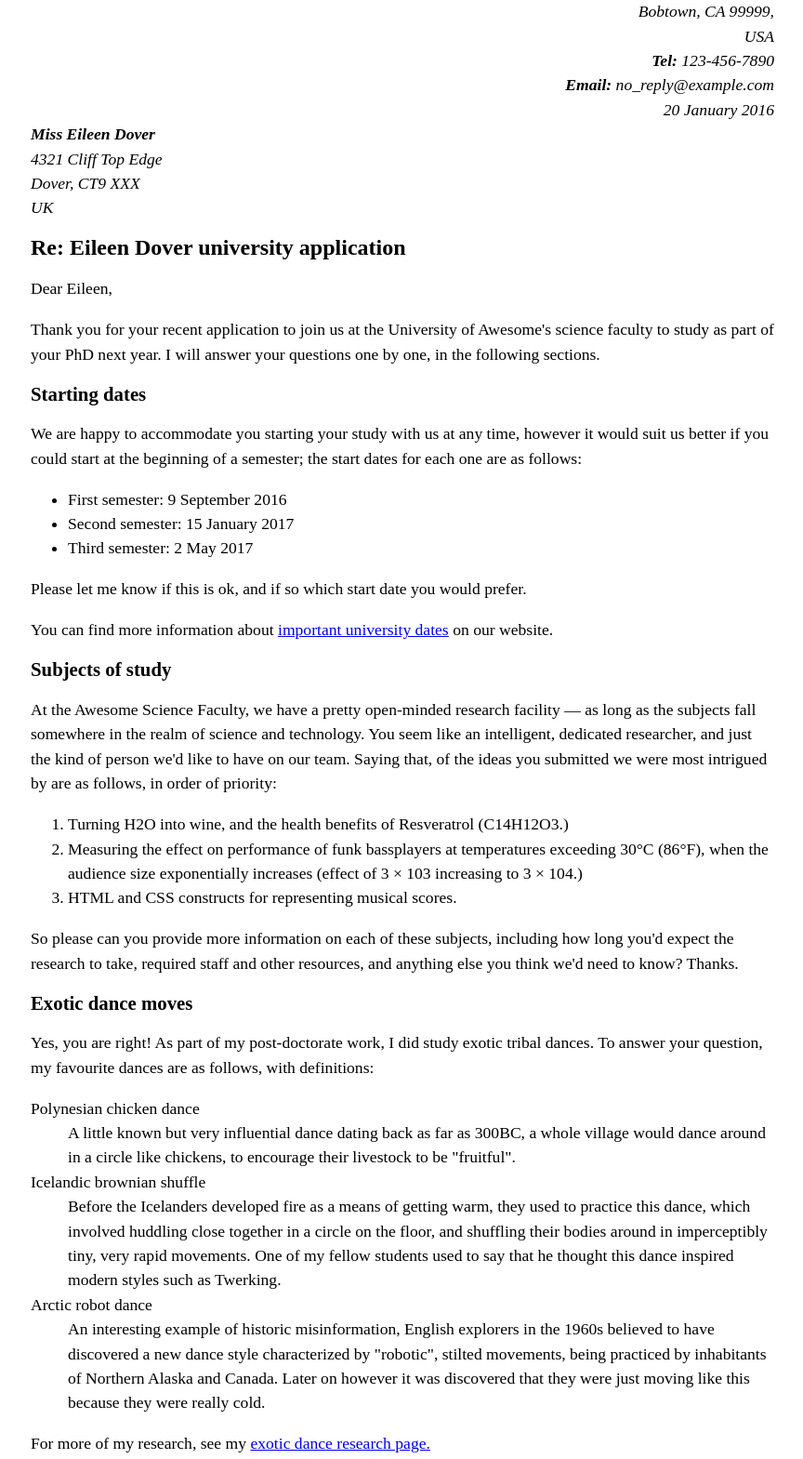
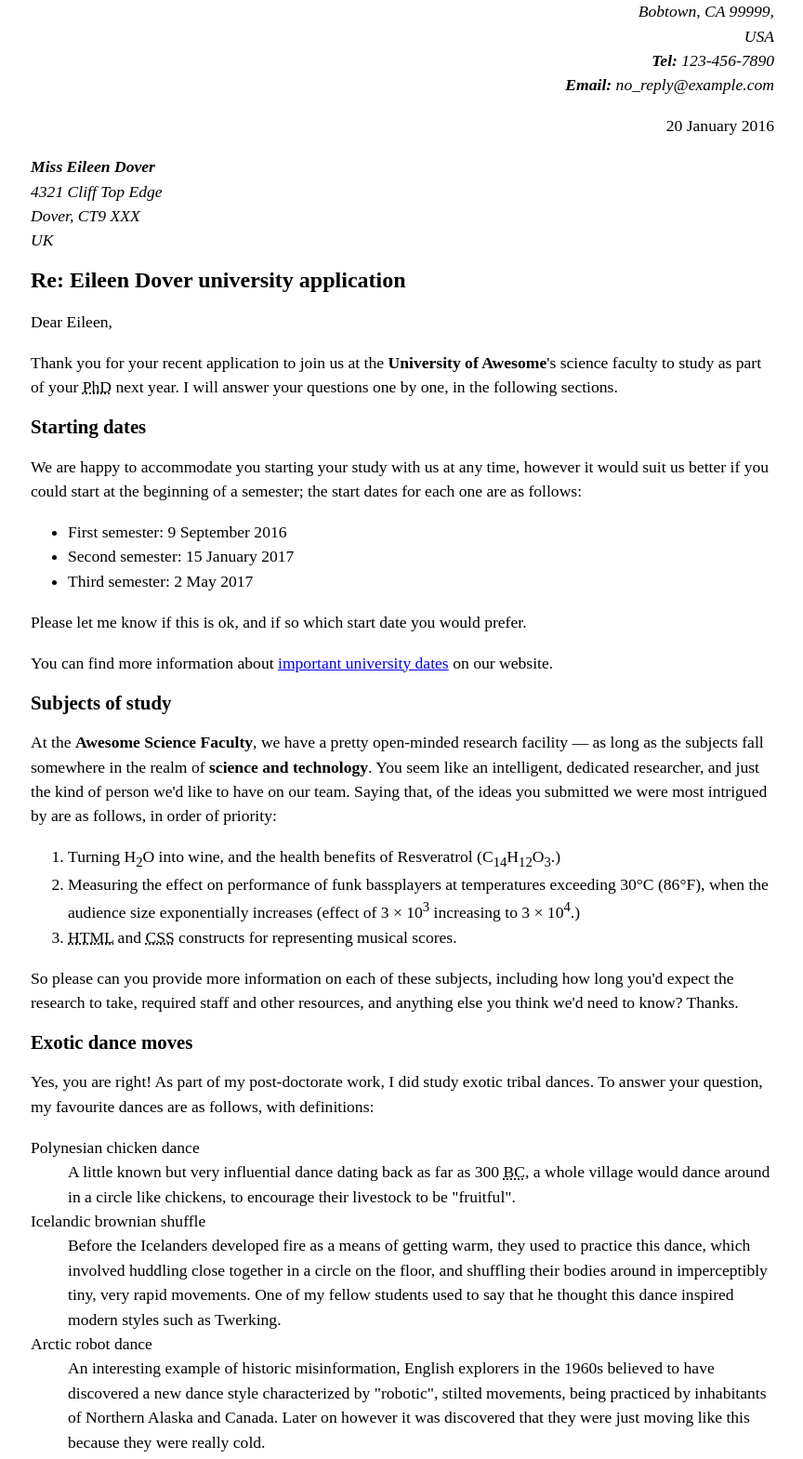
Before and after one commit to ArthurFAmaral95/application-letter, a plain HTML site: page index.html in a window 1280 px wide. Shown: the part 80-1649 px from the top of the page at 93% size, without its empty margins (207-1071 px from the left). Drawn offline with Linux system fonts and the light colour scheme.

Commit message:
final letter commit

```diff
--- a/index.html
+++ b/index.html
@@ -17,10 +17,12 @@
         University of Awesome <br />
         Bobtown, CA 99999, <br />
         USA <br />
-        <b>Tel:</b> 123-456-7890 <br />
-        <b>Email:</b> no_reply@example.com <br />
+        <strong>Tel:</strong> 123-456-7890 <br />
+        <strong>Email:</strong> no_reply@example.com <br />
+      </address>
+      <p class="sender-column">
         <time datetime="2016-01-20">20 January 2016</time>
-      </address>
+      </p>
     </header>
     <main>
       <address>
@@ -32,9 +34,10 @@
       <h1>Re: Eileen Dover university application</h1>
       <p>Dear Eileen,</p>
       <p>
-        Thank you for your recent application to join us at the University of
-        Awesome's science faculty to study as part of your PhD next year. I will
-        answer your questions one by one, in the following sections.
+        Thank you for your recent application to join us at the
+        <strong>University of Awesome</strong>'s science faculty to study as
+        part of your <abbr title="PhD">PhD</abbr> next year. I will answer your
+        questions one by one, in the following sections.
       </p>
       <section>
         <h2>Starting dates</h2>
@@ -44,9 +47,13 @@
           beginning of a semester; the start dates for each one are as follows:
         </p>
         <ul>
-          <li>First semester: 9 September 2016</li>
-          <li>Second semester: 15 January 2017</li>
-          <li>Third semester: 2 May 2017</li>
+          <li>
+            First semester: <time datetime="2016-09-09">9 September 2016</time>
+          </li>
+          <li>
+            Second semester: <time datetime="2017-01-15">15 January 2017</time>
+          </li>
+          <li>Third semester: <time datetime="2017-05-02">2 May 2017</time></li>
         </ul>
         <p>
           Please let me know if this is ok, and if so which start date you would
@@ -54,7 +61,10 @@
         </p>
         <p>
           You can find more information about
-          <a href="http://example.com" target="_blank"
+          <a
+            href="http://example.com"
+            target="_blank"
+            title="Important University dates"
             >important university dates</a
           >
           on our website.
@@ -63,24 +73,29 @@
       <section>
         <h2>Subjects of study</h2>
         <p>
-          At the Awesome Science Faculty, we have a pretty open-minded research
-          facility — as long as the subjects fall somewhere in the realm of
-          science and technology. You seem like an intelligent, dedicated
-          researcher, and just the kind of person we'd like to have on our team.
-          Saying that, of the ideas you submitted we were most intrigued by are
-          as follows, in order of priority:
+          At the <strong>Awesome Science Faculty</strong>, we have a pretty
+          open-minded research facility — as long as the subjects fall somewhere
+          in the realm of <strong>science and technology</strong>. You seem like
+          an intelligent, dedicated researcher, and just the kind of person we'd
+          like to have on our team. Saying that, of the ideas you submitted we
+          were most intrigued by are as follows, in order of priority:
         </p>
         <ol>
           <li>
-            Turning H2O into wine, and the health benefits of Resveratrol
-            (C14H12O3.)
+            Turning H<sub>2</sub>O into wine, and the health benefits of
+            Resveratrol (C<sub>14</sub>H<sub>12</sub>O<sub>3</sub>.)
           </li>
           <li>
             Measuring the effect on performance of funk bassplayers at
             temperatures exceeding 30°C (86°F), when the audience size
-            exponentially increases (effect of 3 × 103 increasing to 3 × 104.)
+            exponentially increases (effect of 3 × 10<sup>3</sup> increasing to
+            3 × 10<sup>4</sup>.)
           </li>
-          <li>HTML and CSS constructs for representing musical scores.</li>
+          <li>
+            <abbr title="Hypertext Markup Language">HTML</abbr> and
+            <abbr title="Cascading Style Sheets">CSS</abbr> constructs for
+            representing musical scores.
+          </li>
         </ol>
         <p>
           So please can you provide more information on each of these subjects,
@@ -99,9 +114,10 @@
         <dl>
           <dt>Polynesian chicken dance</dt>
           <dd>
-            A little known but very influential dance dating back as far as
-            300BC, a whole village would dance around in a circle like chickens,
-            to encourage their livestock to be "fruitful".
+            A little known but very influential dance dating back as far as 300
+            <abbr title="Before Christ">BC</abbr>, a whole village would dance
+            around in a circle like chickens, to encourage their livestock to be
+            "fruitful".
           </dd>
           <dt>Icelandic brownian shuffle</dt>
           <dd>
@@ -122,13 +138,22 @@
             really cold.
           </dd>
         </dl>
-        <p>For more of my research, see my <a href="http://example.com" target="_blank">exotic dance research page.</a> </p>
+        <p>
+          For more of my research, see my
+          <a
+            href="http://example.com"
+            target="_blank"
+            title="Exotic dance research page"
+            >exotic dance research page.</a
+          >
+        </p>
       </section>
       <p>Yours sincerely,</p>
       <p>Dr Eleanor Gaye</p>
     </main>
     <footer>
-      University of Awesome motto: "Be awesome to each other." -- The memoirs of Bill S Preston, Esq
+      University of Awesome motto: <q>Be awesome to each other.</q> --
+      <cite> The memoirs of Bill S Preston, <abbr title="Esq">Esq</abbr></cite>
     </footer>
   </body>
 </html>
```
